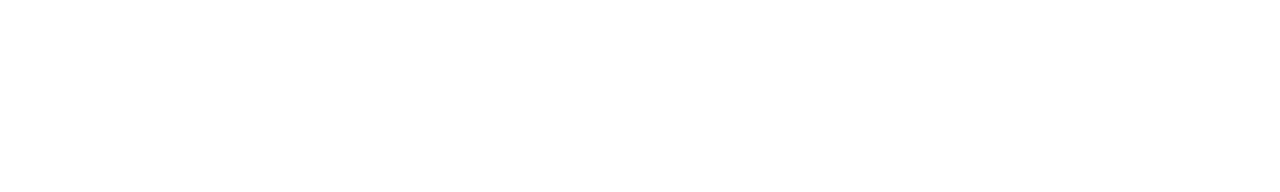
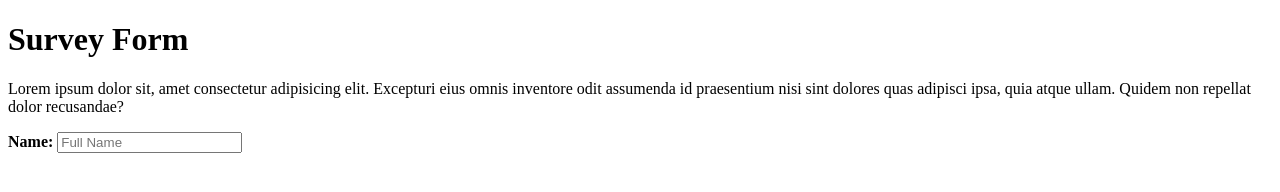
Before and after one commit to Peter-Dumbari/Muhammad-Peter, a plain HTML site: page index.html in a window 1280 px wide. Drawn offline with Linux system fonts and the light colour scheme.

Commit message:
added form to the body tag

```diff
--- a/index.html
+++ b/index.html
@@ -1,5 +1,6 @@
 <!DOCTYPE html>
 <html lang="en">
+
 <head>
   <meta charset="UTF-8" />
   <title>Fork Me! FCC: Test Suite Template</title>
@@ -7,11 +8,18 @@
 </head>
 
 <body>
-    <title>
-      <h1 id="title">Survey Form</h1> <p id="description">Lorem ipsum dolor sit,
+  <h1 id="title">Survey Form</h1>
+  <p id="description">Lorem ipsum dolor sit,
     amet consectetur adipisicing elit. Excepturi eius omnis inventore odit
     assumenda id praesentium nisi sint dolores quas adipisci ipsa, quia atque
     ullam. Quidem non repellat dolor recusandae?</p>
-    </title>
+  <form id="survey-form">
+    <div id="input-fields">
+      <label id="name-label"><b>Name:</b></label>
+      <input id="name" type="name" name="name" class="form" required placeholder="Full Name"><br>
+      <br>
+    </div>
+  </form>
 </body>
+
 </html>
```
Lines whose indentation alone changed are shown as unchanged.
